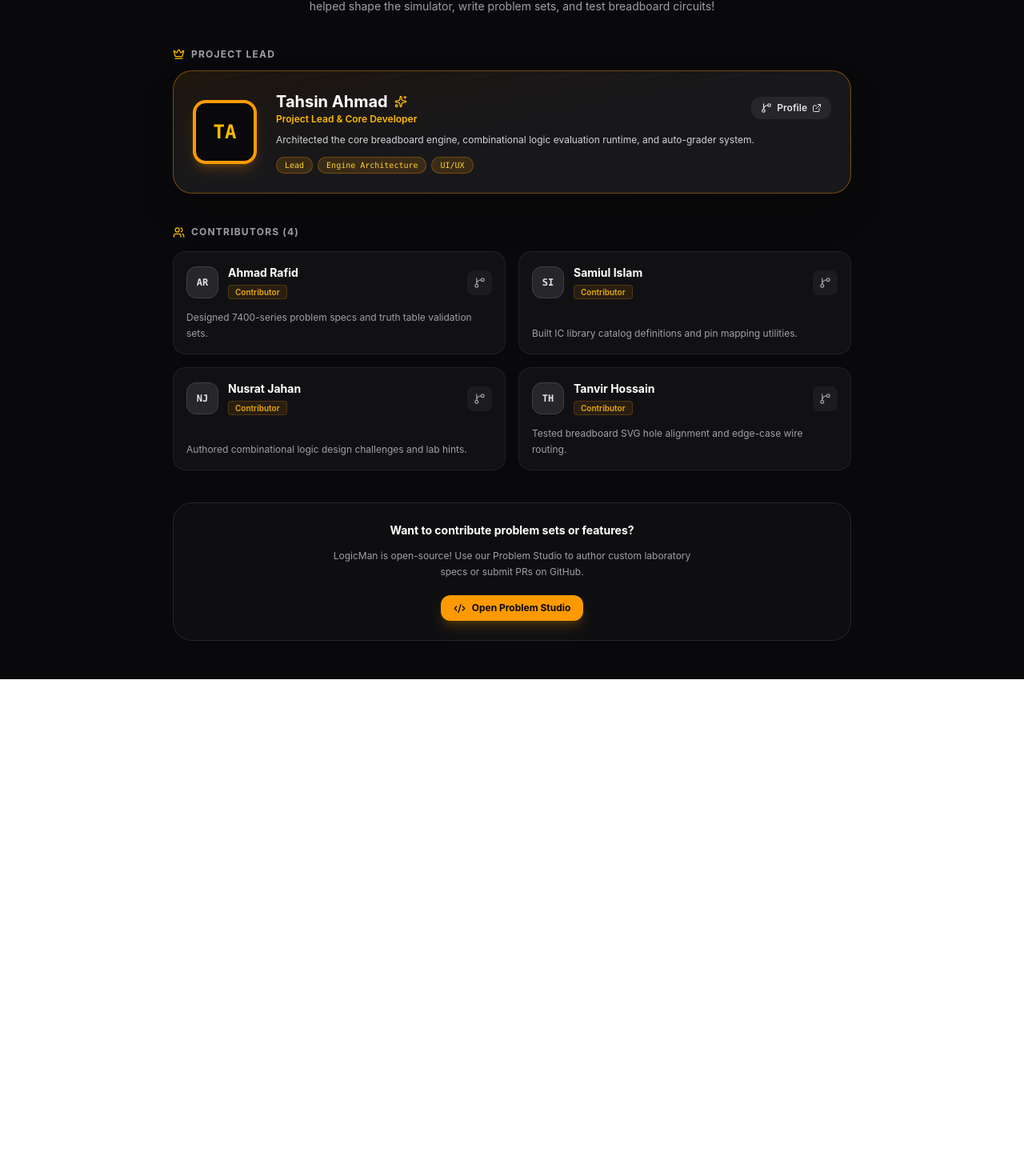
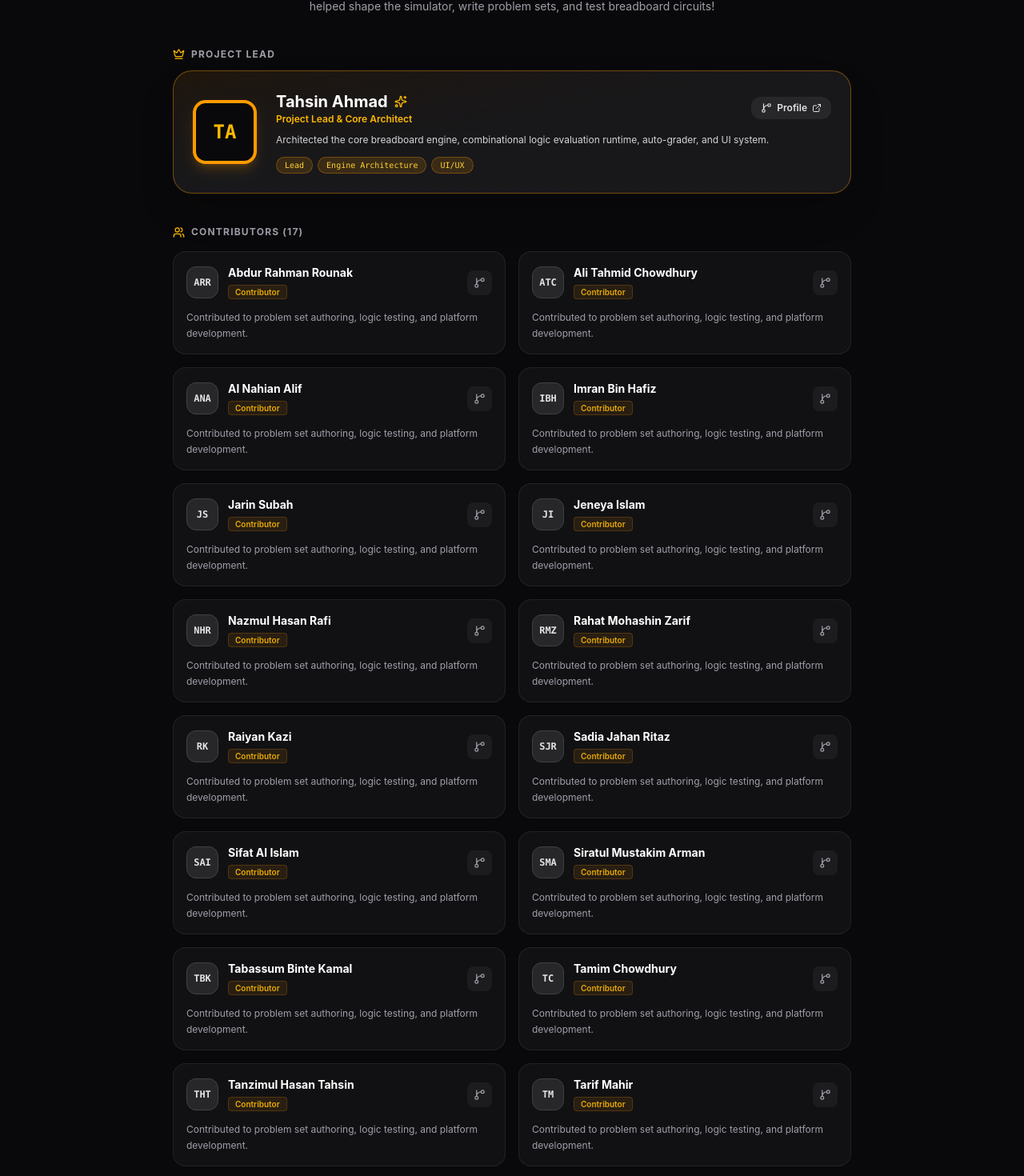
Before and after one commit to TahsinAhmadSadik/logic-man, a React (Vite) app: page /contributors in a window 1280 px wide. Shown: the part 231-1701 px from the top of the page at 80% size. Before the commit the page ends 1080 px from the top, so only its background shows below. Built offline with nearby package versions, Linux system fonts and the light colour scheme.

Commit message:
Free Sandbox

```diff
--- /dev/null
+++ b/src/data/problems/free_sandbox.json
@@ -0,0 +1,64 @@
+{
+  "id": "free",
+  "numId": 0,
+  "title": "Free Simulation Sandbox",
+  "description": "Open sandbox mode with access to all combinational ICs in the catalog. Build and test custom logic circuits freely without automated grading rules.",
+  "difficulty": "Sandbox",
+  "category": "design",
+  "tags": ["Sandbox", "Combinational"],
+  "author": "LogicMan Team",
+  "ioMapping": {
+    "inputs": [
+      { "name": "SW0", "switchIndex": 0 },
+      { "name": "SW1", "switchIndex": 1 },
+      { "name": "SW2", "switchIndex": 2 },
+      { "name": "SW3", "switchIndex": 3 },
+      { "name": "SW4", "switchIndex": 4 },
+      { "name": "SW5", "switchIndex": 5 },
+      { "name": "SW6", "switchIndex": 6 },
+      { "name": "SW7", "switchIndex": 7 }
+    ],
+    "outputs": [
+      { "name": "LED0", "ledIndex": 0 },
+      { "name": "LED1", "ledIndex": 1 },
+      { "name": "LED2", "ledIndex": 2 },
+      { "name": "LED3", "ledIndex": 3 },
+      { "name": "LED4", "ledIndex": 4 },
+      { "name": "LED5", "ledIndex": 5 },
+      { "name": "LED6", "ledIndex": 6 },
+      { "name": "LED7", "ledIndex": 7 }
+    ]
+  },
+  "truthTable": [],
+  "allowedICLimits": {
+    "7400": 10,
+    "7404": 10,
+    "7408": 10,
+    "7410": 10,
+    "7411": 10,
+    "7420": 10,
+    "7421": 10,
+    "7425": 10,
+    "7427": 10,
+    "7430": 10,
+    "7432": 10,
+    "7486": 10,
+    "7483": 10,
+    "74138": 10,
+    "74145": 10,
+    "74148": 10,
+    "74154": 10,
+    "74151": 10,
+    "74153": 10,
+    "74157": 10
+  },
+  "initialCircuit": {
+    "placedIcs": [],
+    "wires": []
+  },
+  "hints": [
+    "You have full access to all combinational IC chips (Gates, Adders, MUXes, Decoders, Encoders)!",
+    "Sequential ICs (Flip-Flops & Counters) are disabled in this preliminary release.",
+    "Export your circuit to JSON anytime using the top bar to share it with classmates."
+  ]
+}
--- a/src/data/problems/index.js
+++ b/src/data/problems/index.js
@@ -1,6 +1,7 @@
 import prob1 from './prob_1.json';
 import prob2 from './prob_2.json';
 import prob3 from './prob_3.json';
+import freeSandbox from './free_sandbox.json';
 
 export const PROBLEMS_INDEX = [
   {
@@ -8,7 +9,7 @@ export const PROBLEMS_INDEX = [
     numId: prob1.numId,
     title: prob1.title,
     difficulty: prob1.difficulty,
-    category: prob1.category || 'design', // 'design' or 'debug'
+    category: prob1.category || 'design',
     tags: prob1.tags || ['7404'],
     description: prob1.description
   },
@@ -26,7 +27,7 @@ export const PROBLEMS_INDEX = [
     numId: prob3.numId,
     title: prob3.title,
     difficulty: prob3.difficulty,
-    category: prob3.category || 'debug', // Example Debugging problem
+    category: prob3.category || 'debug',
     tags: prob3.tags || ['7486', '7408'],
     description: prob3.description
   }
@@ -38,7 +39,10 @@ export const PROBLEMS_MAP = {
   prob_3: prob3,
   '1': prob1,
   '2': prob2,
-  '3': prob3
+  '3': prob3,
+  free: freeSandbox,
+  sandbox: freeSandbox,
+  '0': freeSandbox
 };
 
 export const getProblemById = (id) => PROBLEMS_MAP[id] || null;
--- a/src/pages/ContributorsPage.jsx
+++ b/src/pages/ContributorsPage.jsx
@@ -12,43 +12,44 @@ import {
 } from 'lucide-react';
 
 export const ContributorsPage = () => {
+  const GITHUB_REPO = 'https://github.com/TahsinAhmadSadik/logic-man';
+
   // Highlighted Lead
   const projectLead = {
     name: 'Tahsin Ahmad',
-    role: 'Project Lead & Core Developer',
-    avatar: 'https://images.unsplash.com/photo-1534528741775-53994a69daeb?w=150&auto=format&fit=crop&q=80',
-    bio: 'Architected the core breadboard engine, combinational logic evaluation runtime, and auto-grader system.',
-    github: 'https://github.com',
+    role: 'Project Lead & Core Architect',
+    github: 'https://github.com/TahsinAhmadSadik',
+    bio: 'Architected the core breadboard engine, combinational logic evaluation runtime, auto-grader, and UI system.',
     tags: ['Lead', 'Engine Architecture', 'UI/UX']
   };
 
-  // Sample Contributors
-  const contributors = [
-    {
-      name: 'Ahmad Rafid',
-      role: 'Contributor',
-      github: 'https://github.com',
-      contribution: 'Designed 7400-series problem specs and truth table validation sets.'
-    },
-    {
-      name: 'Samiul Islam',
-      role: 'Contributor',
-      github: 'https://github.com',
-      contribution: 'Built IC library catalog definitions and pin mapping utilities.'
-    },
-    {
-      name: 'Nusrat Jahan',
-      role: 'Contributor',
-      github: 'https://github.com',
-      contribution: 'Authored combinational logic design challenges and lab hints.'
-    },
-    {
-      name: 'Tanvir Hossain',
-      role: 'Contributor',
-      github: 'https://github.com',
-      contribution: 'Tested breadboard SVG hole alignment and edge-case wire routing.'
-    }
+  // Official Contributors List
+  const contributorNames = [
+    'Abdur Rahman Rounak',
+    'Ali Tahmid Chowdhury',
+    'Al Nahian Alif',
+    'Imran Bin Hafiz',
+    'Jarin Subah',
+    'Jeneya Islam',
+    'Nazmul Hasan Rafi',
+    'Rahat Mohashin Zarif',
+    'Raiyan Kazi',
+    'Sadia Jahan Ritaz',
+    'Sifat Al Islam',
+    'Siratul Mustakim Arman',
+    'Tabassum Binte Kamal',
+    'Tamim Chowdhury',
+    'Tanzimul Hasan Tahsin',
+    'Tarif Mahir',
+    'Tasnia Mehzabin Mysha'
   ];
+
+  const contributors = contributorNames.map((name) => ({
+    name,
+    role: 'Contributor',
+    github: 'https://github.com',
+    contribution: 'Contributed to problem set authoring, logic testing, and platform development.'
+  }));
 
   return (
     <div className="min-h-screen bg-zinc-950 text-zinc-100 flex flex-col font-sans selection:bg-amber-500 selection:text-zinc-950">
@@ -71,7 +72,7 @@ export const ContributorsPage = () => {
 
         <div className="flex items-center gap-3">
           <a
-            href="https://github.com"
+            href={GITHUB_REPO}
             target="_blank"
             rel="noreferrer"
             className="flex items-center gap-2 px-3 py-1.5 rounded-xl bg-zinc-800/60 hover:bg-zinc-800 text-xs font-semibold text-zinc-200 transition-colors border border-zinc-700/50"
--- a/src/pages/HomePage.jsx
+++ b/src/pages/HomePage.jsx
@@ -12,7 +12,8 @@ import {
   GitBranch,
   Users,
   Code2,
-  Bug
+  Bug,
+  Play
 } from 'lucide-react';
 
 export const HomePage = () => {
@@ -23,17 +24,13 @@ export const HomePage = () => {
 
   const { completedProblemIds } = useSimulatorStore();
 
-  // Extract all unique IC tags across problems
   const allIcTags = Array.from(
     new Set(PROBLEMS_INDEX.flatMap((p) => p.tags.filter((t) => t.startsWith('74'))))
   );
 
-  // Filter problems based on active tab, search query, difficulty, and IC tag
   const filteredProblems = PROBLEMS_INDEX.filter((prob) => {
-    // 1. Mode Filter (Design vs Debug)
     if (prob.category !== activeCategory) return false;
 
-    // 2. Search Query Filter
     const matchesSearch =
       prob.title.toLowerCase().includes(searchQuery.toLowerCase()) ||
       prob.description.toLowerCase().includes(searchQuery.toLowerCase()) ||
@@ -41,10 +38,8 @@ export const HomePage = () => {
 
     if (!matchesSearch) return false;
 
-    // 3. Difficulty Filter
     if (selectedDifficulty !== 'All' && prob.difficulty !== selectedDifficulty) return false;
 
-    // 4. IC Tag Filter
     if (selectedIcTag !== 'All' && !prob.tags.includes(selectedIcTag)) return false;
 
     return true;
@@ -62,6 +57,15 @@ export const HomePage = () => {
         </div>
 
         <div className="flex items-center gap-4 text-xs font-medium">
+          {/* Free Sandbox Quick Access */}
+          <Link
+            to="/problem/free"
+            className="flex items-center gap-1.5 px-3 py-1.5 rounded-xl bg-amber-500 hover:bg-amber-400 text-zinc-950 font-bold shadow-lg shadow-amber-500/20 transition-all"
+          >
+            <Play size={14} className="fill-zinc-950" />
+            <span>Free Simulation</span>
+          </Link>
+
           <Link
             to="/author"
             className="flex items-center gap-1.5 text-zinc-400 hover:text-amber-400 transition-colors"
@@ -77,7 +81,7 @@ export const HomePage = () => {
             <span>Contributors</span>
           </Link>
           <a
-            href="https://github.com"
+            href="https://github.com/TahsinAhmadSadik/logic-man"
             target="_blank"
             rel="noreferrer"
             className="p-2 text-zinc-400 hover:text-white rounded-lg bg-zinc-800/60 hover:bg-zinc-800 transition-colors"
@@ -87,9 +91,8 @@ export const HomePage = () => {
         </div>
       </nav>
 
-      {/* Hero Section with Dynamic Header & Big Mode Toggle */}
+      {/* Hero Section */}
       <header className="px-6 py-12 max-w-5xl mx-auto w-full text-center space-y-6">
-        {/* Dynamic Mode Heading */}
         {activeCategory === 'design' ? (
           <div className="space-y-3 animate-fade-in">
             <div className="inline-flex items-center gap-2 px-3.5 py-1 rounded-full bg-amber-500/10 border border-amber-500/30 text-amber-400 text-xs font-bold uppercase tracking-widest">
@@ -116,7 +119,8 @@ export const HomePage = () => {
           </div>
         )}
 
-        {/* Big Toggle Button Bar */}
+        {/* Big Toggle Button Bar + Free Sandbox Banner */}
+        <div className="flex flex-col sm:flex-row items-center justify-center gap-3">
           <div className="inline-flex p-1.5 bg-zinc-900 border border-zinc-800 rounded-2xl shadow-xl">
             <button
               onClick={() => setActiveCategory('design')}
@@ -141,13 +145,21 @@ export const HomePage = () => {
               <span>Debugging Labs</span>
             </button>
           </div>
+
+          <Link
+            to="/problem/free"
+            className="flex items-center gap-2 px-6 py-3 rounded-2xl text-xs font-bold bg-zinc-900 hover:bg-zinc-800 text-zinc-200 border border-zinc-700/80 hover:border-amber-500/50 transition-all shadow-xl"
+          >
+            <Play size={16} className="text-amber-400 fill-amber-400" />
+            <span>Open Sandbox Canvas</span>
+          </Link>
+        </div>
       </header>
 
       {/* Main Content Area */}
       <main className="max-w-5xl mx-auto w-full px-6 pb-20 flex-1 space-y-6">
         {/* Search & Filter Controls */}
         <div className="flex flex-col md:flex-row items-center justify-between gap-3 p-3 bg-zinc-900/60 border border-zinc-800/80 rounded-2xl backdrop-blur">
-          {/* Search Bar */}
           <div className="relative w-full md:w-80">
             <Search size={16} className="absolute left-3.5 top-1/2 -translate-y-1/2 text-zinc-500" />
             <input
@@ -159,9 +171,7 @@ export const HomePage = () => {
             />
           </div>
 
-          {/* Filters */}
           <div className="flex items-center gap-2 w-full md:w-auto overflow-x-auto">
-            {/* Difficulty Filter */}
             <select
               value={selectedDifficulty}
               onChange={(e) => setSelectedDifficulty(e.target.value)}
@@ -173,7 +183,6 @@ export const HomePage = () => {
               <option value="Hard">Hard</option>
             </select>
 
-            {/* IC Tag Filter */}
             <select
               value={selectedIcTag}
               onChange={(e) => setSelectedIcTag(e.target.value)}
@@ -219,7 +228,6 @@ export const HomePage = () => {
                         </h3>
                       </div>
 
-                      {/* Solved Tick Mark */}
                       {isSolved && (
                         <span className="flex items-center gap-1 text-[11px] text-emerald-400 bg-emerald-500/10 px-2 py-0.5 rounded-full border border-emerald-500/30 font-bold">
                           <CheckCircle2 size={13} /> Solved
@@ -232,7 +240,6 @@ export const HomePage = () => {
                     </p>
                   </div>
 
-                  {/* Metadata & Launch Link */}
                   <div className="flex items-center justify-between pt-3 border-t border-zinc-800/60 text-[11px]">
                     <div className="flex items-center gap-1.5">
                       <span
@@ -247,7 +254,6 @@ export const HomePage = () => {
                         {prob.difficulty}
                       </span>
 
-                      {/* IC Tags */}
                       {prob.tags.map((tag) => (
                         <span key={tag} className="font-mono bg-zinc-800 text-zinc-300 px-2 py-0.5 rounded">
                           {tag}
```
Lines whose indentation alone changed are shown as unchanged.
